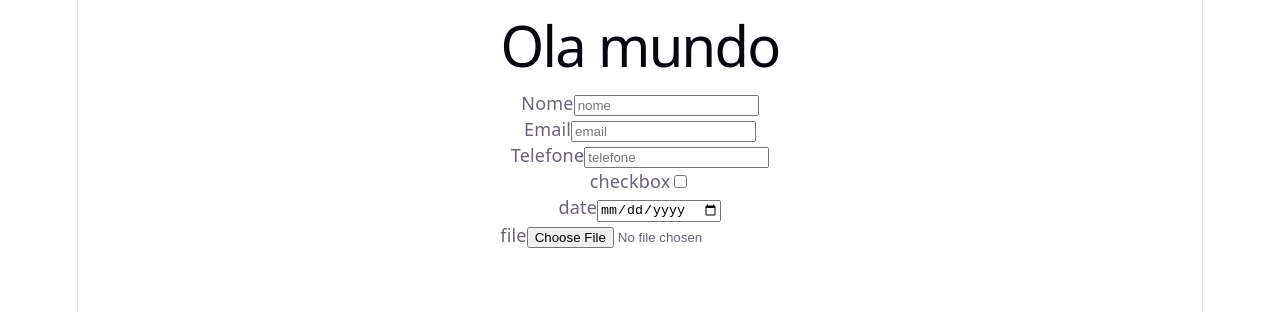
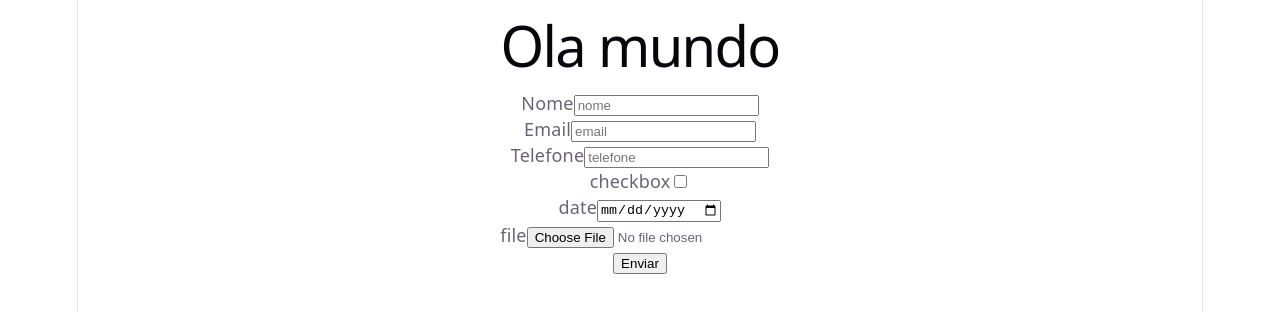
Before and after one commit to ViniAndradeSan/Atividades-com-React, a React (Vite) app in the folder formulario/: page / in a window 1280 px wide. Shown: the top 312 px of the page. Built offline with nearby package versions, Linux system fonts and the light colour scheme.

Commit message:
fiq: forms

```diff
--- a/formulario/src/components/FormularioCadastro.jsx
+++ b/formulario/src/components/FormularioCadastro.jsx
@@ -38,6 +38,7 @@ function Formulario() {
         label="file"
         type="file"
         name="arquivo" />
+      <button type="submit">Enviar</button>
     </form>
   );
 }
```
